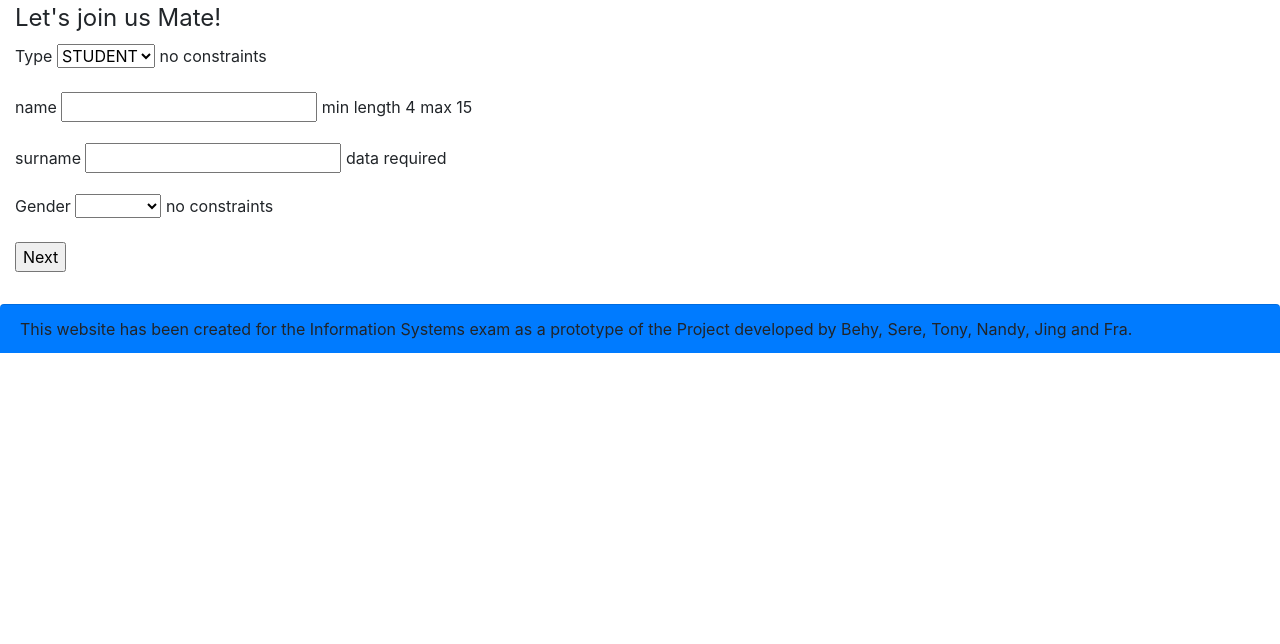
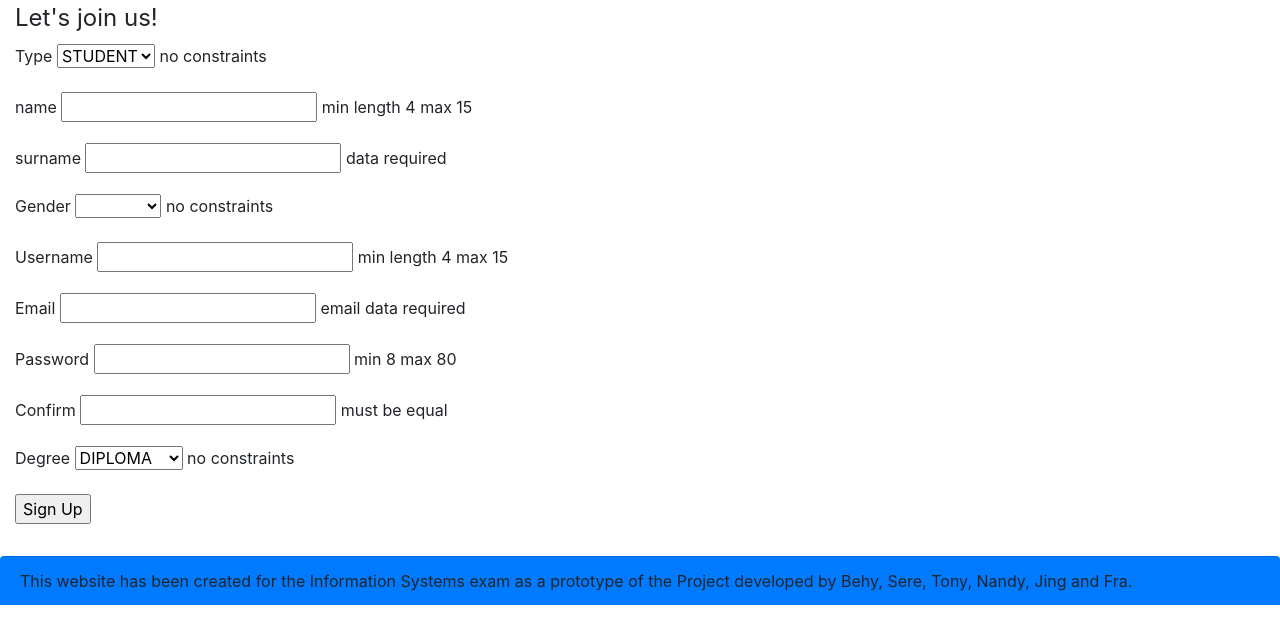
Before and after one commit to thegoodfellow/ELoC, a Flask app: page /signup in a window 1280 px wide. Shown: the part 92-736 px from the top of the page. Run offline with Flask 2, Linux system fonts and the light colour scheme; some libraries are stand-ins or nearby versions.

Commit message:
trying to make the js work ..nothing for now

```diff
--- a/app.py
+++ b/app.py
@@ -107,71 +107,15 @@ def login():
             return redirect(url_for('home'))
     return render_template('login.html', form =form)
 
-from forms import SignUpForm, CompleteSignUpForm, TutorSignUpForm
+from forms import SignUpForm
 
 @app.route('/signup', methods=['POST', 'GET'])
 def signup():
     form = SignUpForm()
-    cform = CompleteSignUpForm()
-    tform = TutorSignUpForm()
-    type = ''
-    #used to store whether a form has been submitted
-    flag1 = False
-    flag2 = False
-    flag3 = False
 
-    if form.validate_on_submit():
-        #print new_name
-        flag1 = True
-        print flag1
-        new_name = form.name.data
-        new_surname = form.surname.data
-        new_gender = form.gender.data
-        if form.type.data == 'student':
-            type = 'student'
-            print 'option selected'
-            print form.type.data
-        if form.type.data == 'tutor':
-            type = 'tutor'
-            print 'option selected'
-            print form.type.data
-     #since data of the first form have been stored lets move on the next form
-    if cform.validate_on_submit() and flag1:
-        print new_name
-        flag2 = True
-        print flag1
-        print flag2
-        print type
-        new_username = cform.username.data
-        new_email = cform.email.data
-        new_password = bcrypt.generate_password_hash(cform.password.data).encode('utf-8')
-    #lets move on the next form
-    if tform.validate_on_submit() and flag1 and flag2:
-        #print new_name
-        flag3 = True
-        print flag3
-        new_degree = tform.degree.data
-    #now we got al the data we are ready to record the user in the db
-    new_id = User.query.count() + Tutor.query.count() + 1
-    if flag1 and flag2 and not flag3: #TODO - after the confirmation page is added there should be another
-                                      #flag for the confirmation button
-        new_user = User(id=new_id, username=new_username,
-                            email=new_email, password=new_password, surname=new_surname,
-                            gender=new_gender, name=new_name)
-        db.session.add(new_user)
-        db.session.commit()
-        print 't t f'
-        return redirect(url_for('home'))
-    if flag1 and flag2 and flag3:
-        print 't t t'
-        new_user = Tutor(id=new_id, username=new_username,
-                            email=new_email, password=new_password, surname=new_surname,
-                            gender=new_gender, name=new_name, degree=new_degree)
-        db.session.add(new_user)
-        db.session.commit()
-        return redirect(url_for('home'))
 
-    return render_template('signup.html', form=form, cform=cform, tform=tform, type=type)
+
+    return render_template('signup.html', form=form)
 
 @app.route('/logout')
 def logout():
--- a/forms.py
+++ b/forms.py
@@ -8,18 +8,14 @@ class SignUpForm(FlaskForm):
     name = StringField('name', validators=[DataRequired()])
     surname = StringField('surname', validators=[DataRequired()])
     gender = SelectField(choices=[('unkwon', ''), ('male', 'MALE'), ('female', 'FEMALE'), ('other', 'OTHER')])
-    submit = SubmitField('Next')
-
-class CompleteSignUpForm(FlaskForm):#don't know if it is really neccesary using 3 forms
     username = StringField('Username', validators=[DataRequired(), Length(min=4, max=15)])
     email = StringField('Email', validators=[DataRequired(), Email()])
     password = PasswordField('Password', validators=[DataRequired(), Length(min=8, max=80)])
     password_con = PasswordField('Confirm', validators=[DataRequired(), EqualTo('password')])
-    submit = SubmitField('Next')
+    degree = SelectField(choices=[('diploma', 'DIPLOMA'), ('bacheloer', 'BACHELOR'), ('master', 'MASTER')])
+    submit = SubmitField('Sign Up')
 
-class TutorSignUpForm(FlaskForm):#don't know if it is really neccesary using 3 forms
-    degree = SelectField(choices=[('diploma', 'DIPLOMA'), ('bacheloer', 'BACHELOR'), ('master', 'MASTER')])
-    submit = SubmitField('Next')
+
 
 class LoginForm(FlaskForm):
     username = StringField('Username', validators=[DataRequired(), Length(min=4, max=15)])
--- /dev/null
+++ b/static/myJS.js
@@ -0,0 +1,11 @@
+function showHideStuff () {
+    if(document.getElementById('type') == 'student'){
+        document.getElementById('degreeGroup').style.display='none';
+        document.getElementById('degree').style.display='none';
+        document.getElementById('test').style.display='none';
+    }
+    else{
+        document.getElementById('degreeGroup').style.display='block';
+        document.getElementById('degree').style.display='block';
+    }
+}
--- a/templates/layout.html
+++ b/templates/layout.html
@@ -25,6 +25,8 @@
     Opera >= 30
     major's platfom default browsers for mobile devices are supported too
     -->
+    {% block head %}
+    {% endblock %}
 </head>
 <body>
    <!-- should i put here the links for jQuery, Popper.js, Bootstrap JS -->
--- a/templates/signup.html
+++ b/templates/signup.html
@@ -1,14 +1,12 @@
 {% extends "layout.html" %}
-
 {% block content %}
-    {% if not form.validate_on_submit() and not cform.validate_on_submit() %}
     <form method="post" action="/signup">
         {{ form.hidden_tag() }}
         <fieldset class="form-group">
-                <legend>Let's join us Mate!</legend>
+            <legend>Let's join us!</legend>
             <div class="form-group">
-                    {{ form.type.label }}
-                    {{ form.type }}
+                {{ form.type.label  }}
+                {{ form.type(id='type', onchange='showHideStuff()') }}
                 no constraints
             </div>
             <div class="form-group">
@@ -27,61 +25,35 @@
                 no constraints
             </div>
             <div class="form-group">
+                {{ form.username.label }}
+                {{ form.username }}
+                min length 4 max 15
+            </div>
+            <div class="form-group">
+                {{ form.email.label }}
+                {{ form.email }}
+                email data required
+            </div>
+            <div class="form-group">
+                {{ form.password.label }}
+                {{ form.password }}
+                min 8 max 80
+            </div>
+            <div class="form-group">
+                {{ form.password_con.label }}
+                {{ form.password_con }}
+                must be equal
+            </div>
+            <div class="form-group" id="degreeGroup">
+                {{ form.degree.label }}
+                {{ form.degree(id='degree') }}
+                no constraints
+            </div>
+            <div class="form-group">
                 {{ form.submit }}
             </div>
         </fieldset>
     </form>
-    {% endif %}
-    {% if form.validate_on_submit() %}
-        <form method="post" action="/signup">
-      {{ cform.hidden_tag() }}
-            <fieldset class="form-group">
-                <legend>Complete the signup</legend>
-                <div class="form-group">
-                    {{ cform.username.label }}
-                    {{ cform.username }}
-                    min length 4 max 15
-                </div>
-                <div class="form-group">
-                    {{ cform.email.label }}
-                    {{ cform.email }}
-                    email data required
-                </div>
-                <div class="form-group">
-                    {{ cform.password.label }}
-                    {{ cform.password }}
-                    min 8 max 80
-                </div>
-                <div class="form-group">
-                    {{ cform.password_con.label }}
-                    {{ cform.password_con }}
-                    must be equal
-                </div>
-                <div class="form-group">
-                    {{ cform.submit }}
-                </div>
-            </fieldset>
-        </form>
-    {% endif %}
-    {% if cform.validate_on_submit() and type == 'tutor' %}
-        <form method="post" action="/signup">
-      {{ tform.hidden_tag() }}
-            <fieldset class="form-group">
-                <legend>Complete the signup</legend>
-                <div class="form-group">
-                    {{ tform.degree.label }}
-                    {{ tform.degree }}
-                    no constraints
-                </div>
-                <div class="form-group">
-                    {{ tform.submit }}
-                </div>
-            </fieldset>
-        </form>
-    {% endif %}
-    {% if cform.validate_on_submit() and type == 'student' %}
-        <p>all good bro</p>
-    {% endif %}
 
-
+    <script type="text/javascript" src="myJS.js"></script>
 {% endblock content %}
```
Also changed, not shown: templates/index.html (+49 -20 lines), website.db (added). Lines whose indentation alone changed are shown as unchanged.
